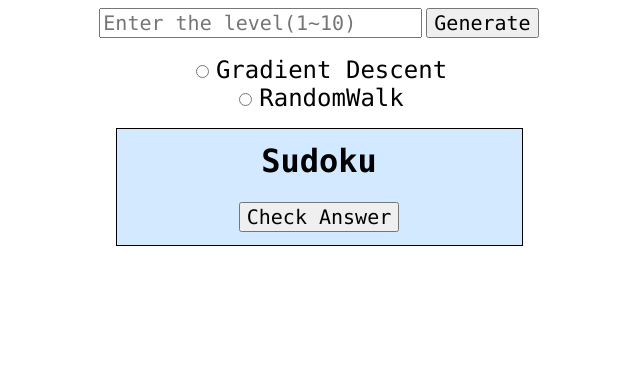
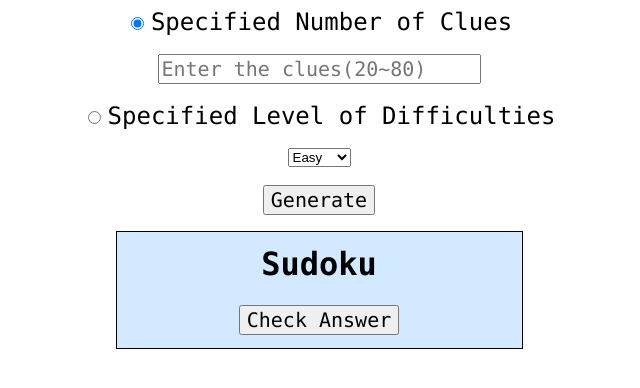
Before and after one commit to nothinglo/AI-Final-Project, a PHP site: page / in a window 1280 px wide. Shown: the top 388 px of the page, without its empty margins (321-961 px from the left). Run offline with PHP 8.4, Linux system fonts and the light colour scheme.

Commit message:
update php

```diff
--- a/Sudoku/SudokuWeb/index.php
+++ b/Sudoku/SudokuWeb/index.php
@@ -7,15 +7,22 @@
 <body>
 
 <center><form name ="form1" method ="post">
-<input type = "TEXT" placeholder = "Enter the level(1~10)" size="25" name = "level" style="font-size:20px;font-family:Consolas">
+<input type = 'Radio' name ='way' value= 'cluesNumber' checked="checked">
+<label style="font-size:24px;font-family:Consolas">Specified Number of Clues</label>
+<br><br>
+<input type = "TEXT" placeholder = "Enter the clues(20~80)" size="25" name = "clues" style="font-size:20px;font-family:Consolas">
+<br><br>
+<input type = 'Radio' name ='way' value= 'difficulty' >
+<label style="font-size:24px;font-family:Consolas">Specified Level of Difficulties</label>
+<br><br>
+<select name ='difficult'>
+  <option value="easy" style="font-size:20px;font-family:Consolas">Easy</option>
+  <option value="medium" style="font-size:20px;font-family:Consolas">Simple</option>
+  <option value="hard" style="font-size:20px;font-family:Consolas">Hard</option>
+  <option value="master" style="font-size:20px;font-family:Consolas">Master</option>
+</select>
+<br><br>
 <input type = "Submit" name = "Submit1" value = "Generate" style="font-size:20px;font-family:Consolas">
-<br>
-<br>
-<input type = 'Radio' name ='way' value= 'GradientDescent' >
-<label style="font-size:24px;font-family:Consolas">Gradient Descent</label>
-<br>
-<input type = 'Radio' name ='way' value= 'RandomWalk' style="font-family:Consolas">
-<label style="font-size:24px;font-family:Consolas">RandomWalk</label>
 </center></form>
 
 <center><div id=sudoku>
@@ -26,52 +33,81 @@
 
 <tr><td>
 <?php
-function getParameters (&$level=1, &$method=0)
+function getParameters (&$clues=20, &$level=1, &$method=0)
 {
     if(!empty($_POST)) {
-        $level = (int)$_POST['level'];
+        $clues = (int)$_POST['clues'];
 
-        if($level > 0 && $level <= 10)
+        $selected_radio = $_POST['way'];
+
+        if ($selected_radio == 'cluesNumber')
         {
-            $selected_radio = $_POST['way'];
-
-            if ($selected_radio == 'GradientDescent')
+            if($clues >= 20 && $clues <= 80)
             {
                 $method = 0;
                 return True;
             }
-            else if ($selected_radio == 'RandomWalk')
+            else return False;
+        }
+        else if ($selected_radio == 'difficulty')
+        {
+            $selected_level = $_POST['difficult'];
+            echo('<center>');
+            echo($selected_level);
+            echo('</center>');
+            if ($selected_level == 'easy')
             {
                 $method = 1;
+                $level = 0;
                 return True;
             }
-            return False;
+            else if ($selected_level == 'medium')
+            {
+                $method = 1;
+                $level = 1;
+                return True;
+            }
+            else if ($selected_level == 'hard')
+            {
+                $method = 1;
+                $level = 2;
+                return True;
+            }
+            else if ($selected_level == 'master')
+            {
+                $method = 1;
+                $level = 3;
+                return True;
+            }
+            else return False;
         }
-        return False;
+        else return False;
     }
     return False;
 }
 
-function getSudoku ($level=5, $method=0)
+function getSudoku ($clues=20, $level=5, $method=0)
 {
 	$contents = "";
     if ($method == 0)
     {
-        $contents = shell_exec("./sudoku-generator $level -php");
+        $clues = 81 - $clues;
+        $contents = shell_exec("./sudoku-generator $clues -s");
     }
     else if ($method == 1)
     {
-        $contents = shell_exec("./sudoku-generator $level -a -php");
+        $contents = shell_exec("./sudoku-generator $level");
     }
 	return $contents;
 }
 
-$level     = 1;
+$level     = 0;
+$clues     = 20;
 $method    = 0;
 
-if (getParameters($level, $method))
+if (getParameters($clues, $level, $method))
 {
-    $sudokustr = getSudoku ($level, $method);
+    $sudokustr = getSudoku ($clues, $level, $method);
 	$sudoku    = explode(";", $sudokustr);
 
 	echo "<table cellspacing=0 cellpadding=1 border=0 bgcolor=#000000>";
```
